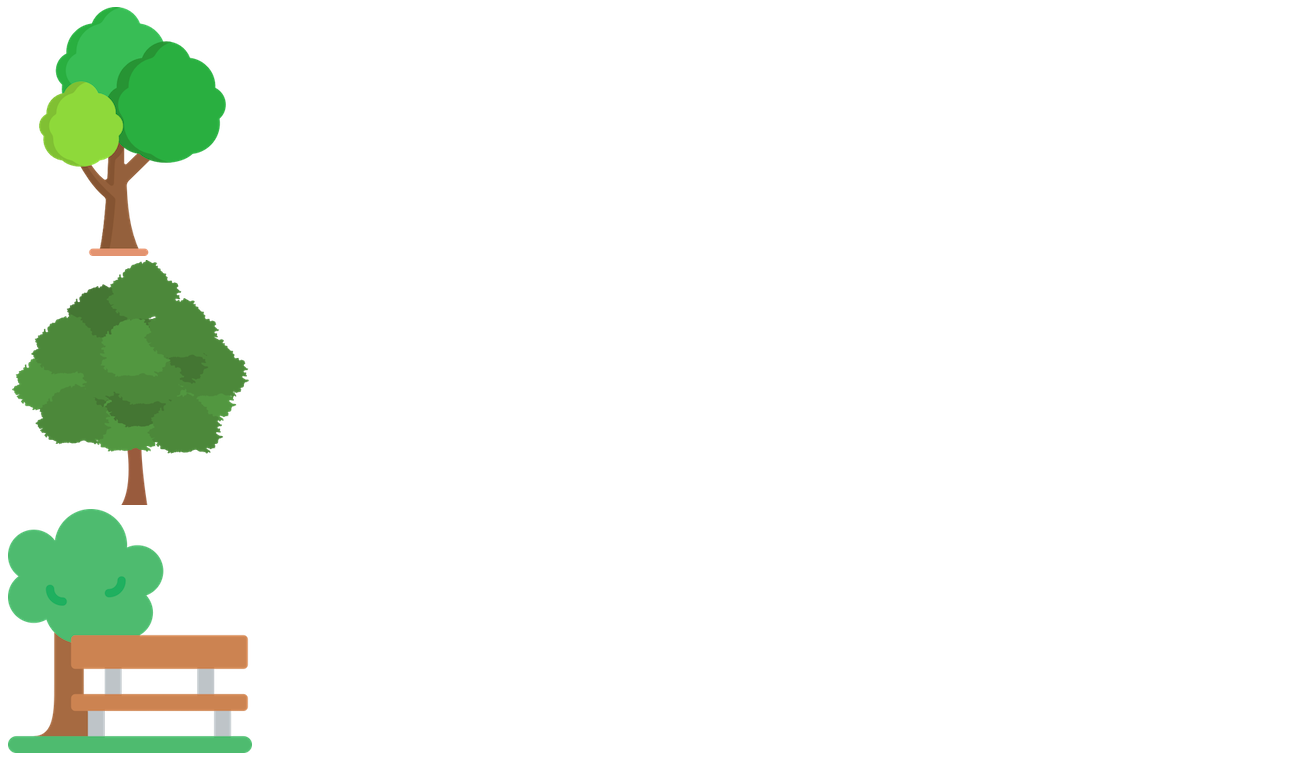
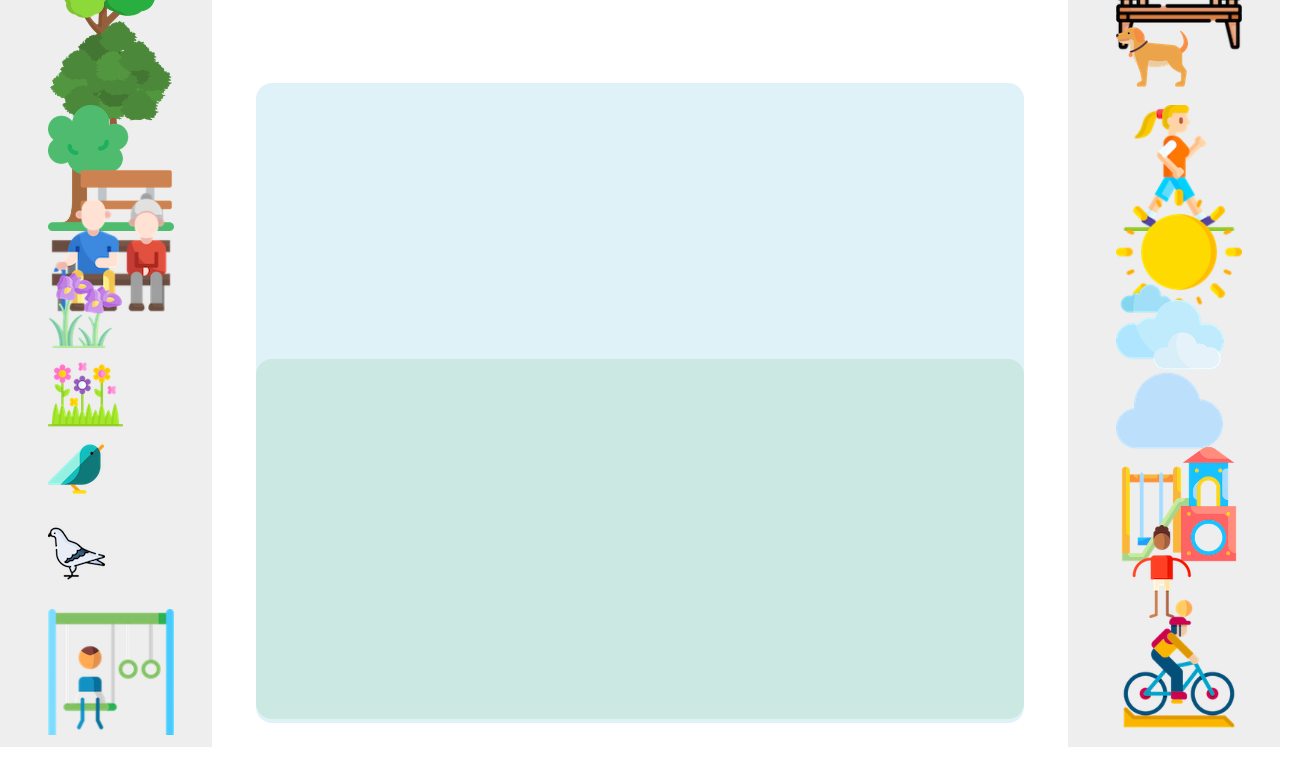
Before and after one commit to DanielFerszt/PlazaVirtual, a plain HTML site: page index.html in a window 1280 px wide. Shown: the part 73-833 px from the top of the page, 1308 px wide, since content can reach past the window. Drawn offline with Linux system fonts and the light colour scheme.

Commit message:
commit inicial, se agrega script en html

```diff
--- a/index.html
+++ b/index.html
@@ -5,9 +5,12 @@
 	    <meta charset="utf-8" />
 	    <meta http-equiv="X-UA-Compatible" content="IE=edge" />
 	    <meta name="viewport" content="width=device-width, initial-scale=1" />
+        <link rel="stylesheet" href="./style.css" />
+        <script src="./script.js" defer></script>
     </head>
     <body>
-        <h1>Plaza Dani</h1>
+        <h1>Plaza gaby</h1>
+        <h2>subtitulo</h2>
         <div id="pagina">
             <div id="contenedor-izquierdo" class="contenedor">
                 <div class="contenedor-componente">
--- /dev/null
+++ b/style.css
@@ -0,0 +1,66 @@
+
+body {
+    font-family: helvetica, arial, sans-serif;
+}
+
+h1 {
+    color: #3a241d;
+    text-align: center;
+}
+
+#contenedor-izquierdo {
+    background-color: #eee;
+    width: 15%;
+    height: 100%;
+    left: 0px;
+    top: 0px;
+    position: absolute;
+    padding: 10px;
+}
+
+#contenedor-derecho {
+    background-color: #eee;
+    width: 15%;
+    height: 100%;
+    right: 0px;
+    top: 0px;
+    position: absolute;
+    padding: 10px;
+}
+
+
+.contenedor-componente {
+    position: relative;
+    height: 10.5%;
+    left: 20%;
+}
+
+.componente {
+    position: absolute;
+    max-width: 150%;
+    max-height: 150%;
+    z-index: 2;
+}
+
+.cielo {
+    height: 80%;
+    width: 60%;
+    background: #BDE6F1;
+    border-radius: 1rem;
+    position: absolute;
+    bottom: 0.5%;
+    left: 20%;
+    opacity: 0.5;
+    z-index: 1;
+    }
+    .suelo {
+    width: 60%;
+    height: 45%;
+    background: #C9E4C5;
+    position: absolute;
+    border-radius: 1rem 1rem 1rem 1rem;
+    bottom: 1%;
+    left: 20%;
+    opacity: 0.7;
+    z-index: -1;
+    }
```
